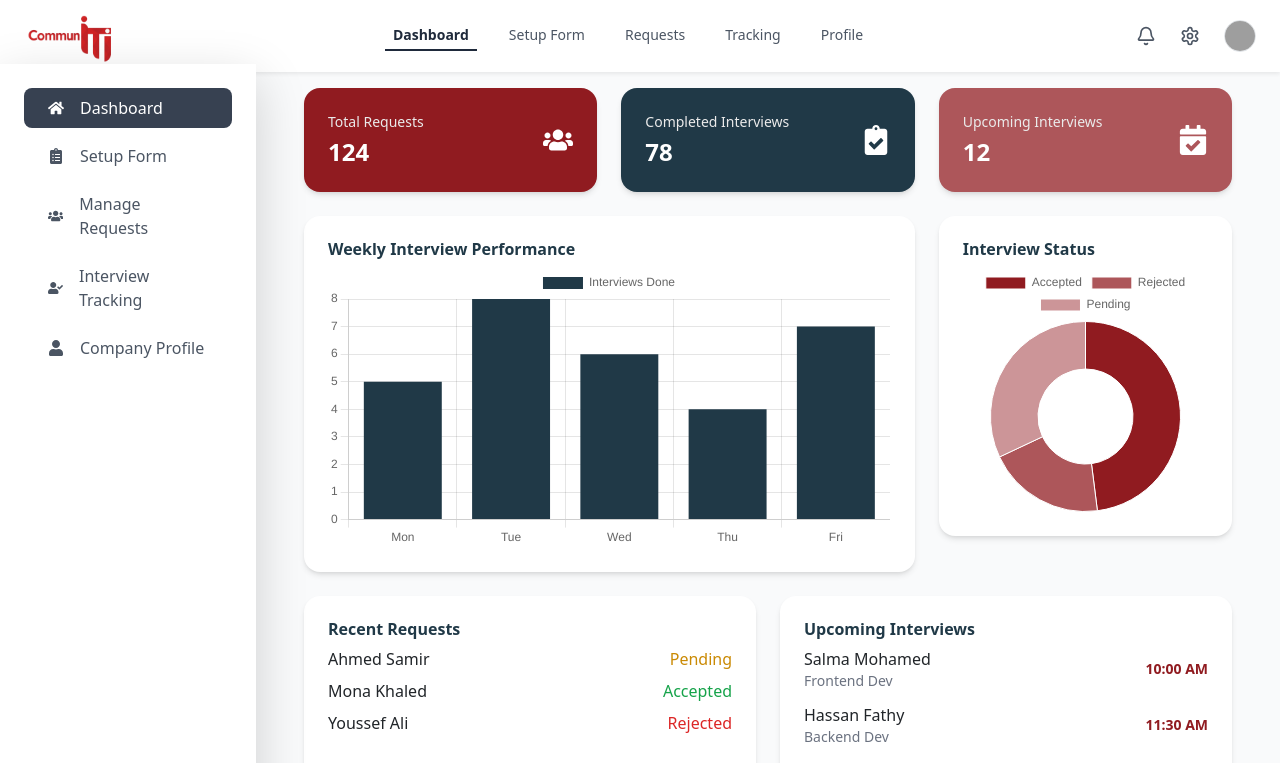
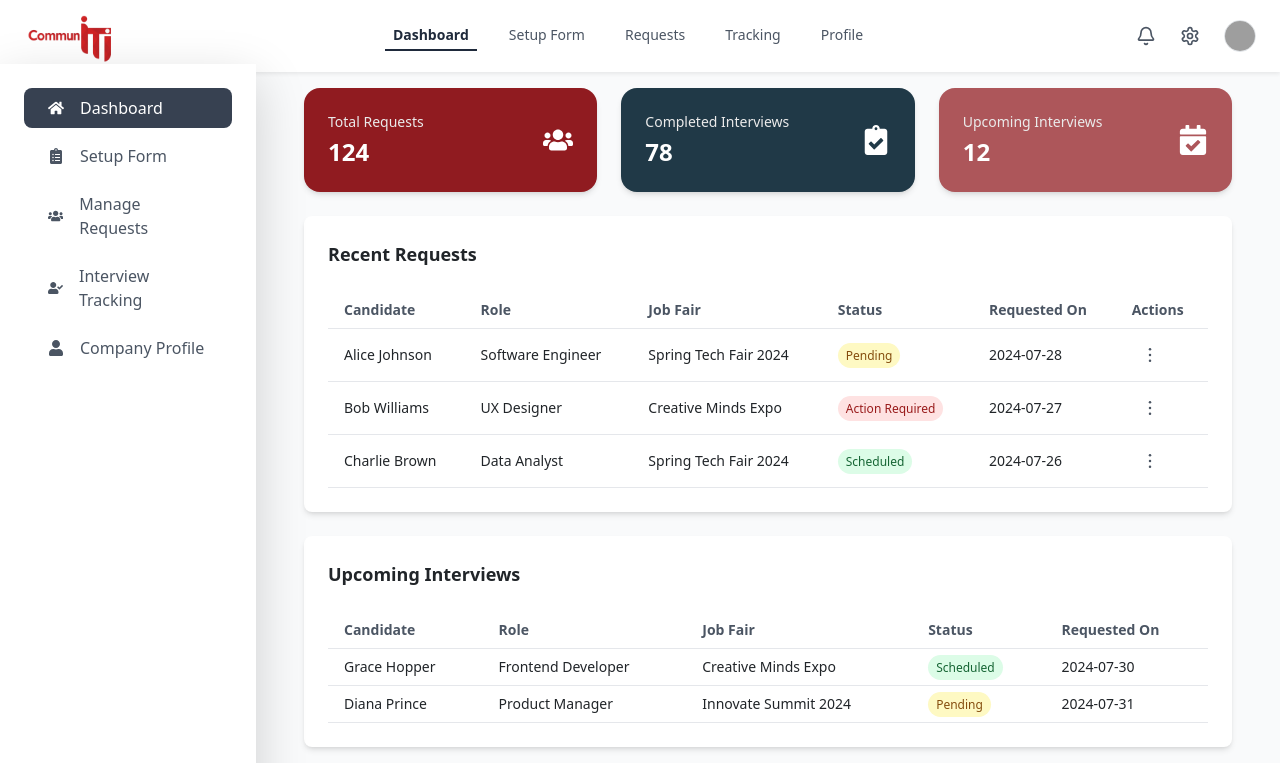
Before and after one commit to ITI-Event-Mangment-Porject/Frontend, a React (Vite) app: page /company in a window 1280 px wide. Shown: the top 763 px of the page. Built offline with nearby package versions, Linux system fonts and the light colour scheme; grey boxes are pictures that could not be loaded; the HTML template or start-up script is replaced by a standard one.

Commit message:
redesigned componnet for recent requests and upcoming intrviews for more details shown

```diff
--- /dev/null
+++ b/src/components/company/Dashboard/InterviewTable.jsx
@@ -0,0 +1,101 @@
+import React, { useState, useRef, useEffect } from "react";
+
+const statusStyles = {
+  Pending: "bg-yellow-100 text-yellow-800",
+  Scheduled: "bg-green-100 text-green-800",
+  "Action Required": "bg-red-100 text-red-800",
+  Rescheduled: "bg-blue-100 text-blue-800",
+};
+
+const InterviewTable = ({ title, data, showActions = false }) => {
+  const [openMenuIndex, setOpenMenuIndex] = useState(null);
+  const menuRef = useRef(null);
+
+  // Close dropdown if clicking outside
+  useEffect(() => {
+    const handleClickOutside = (event) => {
+      if (menuRef.current && !menuRef.current.contains(event.target)) {
+        setOpenMenuIndex(null);
+      }
+    };
+    document.addEventListener("mousedown", handleClickOutside);
+    return () => document.removeEventListener("mousedown", handleClickOutside);
+  }, []);
+
+  return (
+    <div className="bg-white rounded-lg shadow-md p-4">
+      <h2 className="text-lg font-semibold mb-4">{title}</h2>
+      <div className="overflow-x-auto">
+        <table className="w-full text-left text-sm">
+          <thead className="border-b">
+            <tr className="text-gray-600">
+              <th className="py-2 px-3">Candidate</th>
+              <th className="py-2 px-3">Role</th>
+              <th className="py-2 px-3">Job Fair</th>
+              <th className="py-2 px-3">Status</th>
+              <th className="py-2 px-3">Requested On</th>
+              {showActions && <th className="py-2 px-3">Actions</th>}
+            </tr>
+          </thead>
+          <tbody>
+            {data.map((interview, idx) => (
+              <tr key={idx} className="border-b hover:bg-gray-50">
+                <td className="py-2 px-3">{interview.name}</td>
+                <td className="py-2 px-3">{interview.role}</td>
+                <td className="py-2 px-3">{interview.fair}</td>
+                <td className="py-2 px-3">
+                  <span
+                    className={`px-2 py-1 rounded-full text-xs font-medium ${
+                      statusStyles[interview.status] || "bg-gray-100 text-gray-800"
+                    }`}
+                  >
+                    {interview.status}
+                  </span>
+                </td>
+                <td className="py-2 px-3">{interview.date}</td>
+                {showActions && (
+                  <td className="py-2 px-3 relative" ref={menuRef}>
+  <button
+    onClick={() =>
+      setOpenMenuIndex(openMenuIndex === idx ? null : idx)
+    }
+    className="p-2 rounded-full hover:bg-gray-100 transition"
+    aria-label="More options"
+  >
+    <svg
+      xmlns="http://www.w3.org/2000/svg"
+      className="h-5 w-5 text-gray-600"
+      fill="currentColor"
+      viewBox="0 0 24 24"
+    >
+      <circle cx="12" cy="5" r="1.5" />
+      <circle cx="12" cy="12" r="1.5" />
+      <circle cx="12" cy="19" r="1.5" />
+    </svg>
+  </button>
+
+  {openMenuIndex === idx && (
+    <div className="absolute right-0 mt-2 w-44 bg-white border border-gray-200 rounded-md shadow-lg z-20">
+      <button className="flex items-center gap-2 px-4 py-2 w-full text-sm text-green-700 hover:bg-gray-100 transition">
+         View
+      </button>
+      <button className="flex items-center gap-2 px-4 py-2 w-full text-sm text-blue-600 hover:bg-blue-50 transition">
+         Reschedule
+      </button>
+      <button className="flex items-center gap-2 px-4 py-2 w-full text-sm text-red-600 hover:bg-red-50 transition">
+         Cancel
+      </button>
+    </div>
+  )}
+                  </td>
+                )}
+              </tr>
+            ))}
+          </tbody>
+        </table>
+      </div>
+    </div>
+  );
+};
+
+export default InterviewTable;
--- a/src/pages/company/Dashboard.jsx
+++ b/src/pages/company/Dashboard.jsx
@@ -2,14 +2,25 @@ import React from "react";
 import KPIBox from "@/components/company/Dashboard/KPIBox";
 import InterviewStatusChart from "@/components/company/Dashboard/InterviewStatusChart";
 import InterviewPerformanceChart from "@/components/company/Dashboard/InterviewPerformanceChart";
-import RecentRequestsList from "@/components/company/Dashboard/RecentRequestsList";
-import UpcomingSchedule from "@/components/company/Dashboard/UpcomingSchedule";
+import InterviewTable from "@/components/company/Dashboard/InterviewTable";
+import { FaUsers, FaClipboardCheck, FaCalendarCheck } from "react-icons/fa";
 
-import { FaUsers, FaClipboardCheck, FaCalendarCheck } from "react-icons/fa";
+// Dummy data (replace later with real data)
+const recentRequests = [
+  { name: "Alice Johnson", role: "Software Engineer", fair: "Spring Tech Fair 2024", status: "Pending", date: "2024-07-28" },
+  { name: "Bob Williams", role: "UX Designer", fair: "Creative Minds Expo", status: "Action Required", date: "2024-07-27" },
+  { name: "Charlie Brown", role: "Data Analyst", fair: "Spring Tech Fair 2024", status: "Scheduled", date: "2024-07-26" },
+];
+
+const upcomingInterviews = [
+  { name: "Grace Hopper", role: "Frontend Developer", fair: "Creative Minds Expo", status: "Scheduled", date: "2024-07-30" },
+  { name: "Diana Prince", role: "Product Manager", fair: "Innovate Summit 2024", status: "Pending", date: "2024-07-31" },
+];
 
 const Dashboard = () => {
   return (
-    <div className="p-6 space-y-6 ">
+    <div className="p-6 space-y-6">
+
       {/* KPI Boxes */}
       <div className="grid grid-cols-1 sm:grid-cols-2 lg:grid-cols-3 gap-6">
         <KPIBox title="Total Requests" value="124" icon={<FaUsers />} />
@@ -17,7 +28,14 @@ const Dashboard = () => {
         <KPIBox title="Upcoming Interviews" value="12" icon={<FaCalendarCheck />} bgColor="bg-[#ad565a]" />
       </div>
 
-      {/* Charts and Lists */}
+
+      {/* Tables - stacked vertically */}
+      <InterviewTable title="Recent Requests" data={recentRequests} showActions />
+      <InterviewTable title="Upcoming Interviews" data={upcomingInterviews} />
+
+
+
+      {/* Charts */}
       <div className="grid grid-cols-1 lg:grid-cols-3 gap-6">
         <div className="lg:col-span-2">
           <InterviewPerformanceChart />
@@ -26,12 +44,6 @@ const Dashboard = () => {
           <InterviewStatusChart />
         </div>
       </div>
-
-      {/* Recent Requests and Upcoming Schedule */}
-      <div className="grid grid-cols-1 md:grid-cols-2 gap-6">
-        <RecentRequestsList />
-        <UpcomingSchedule />
-      </div>
     </div>
   );
 };
```
